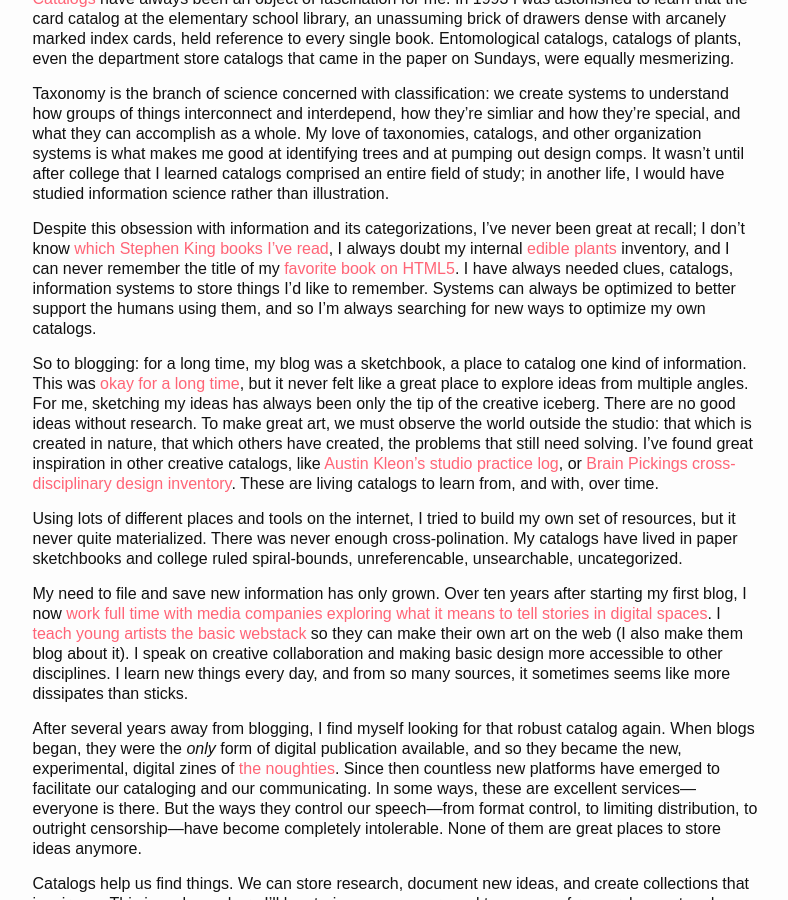
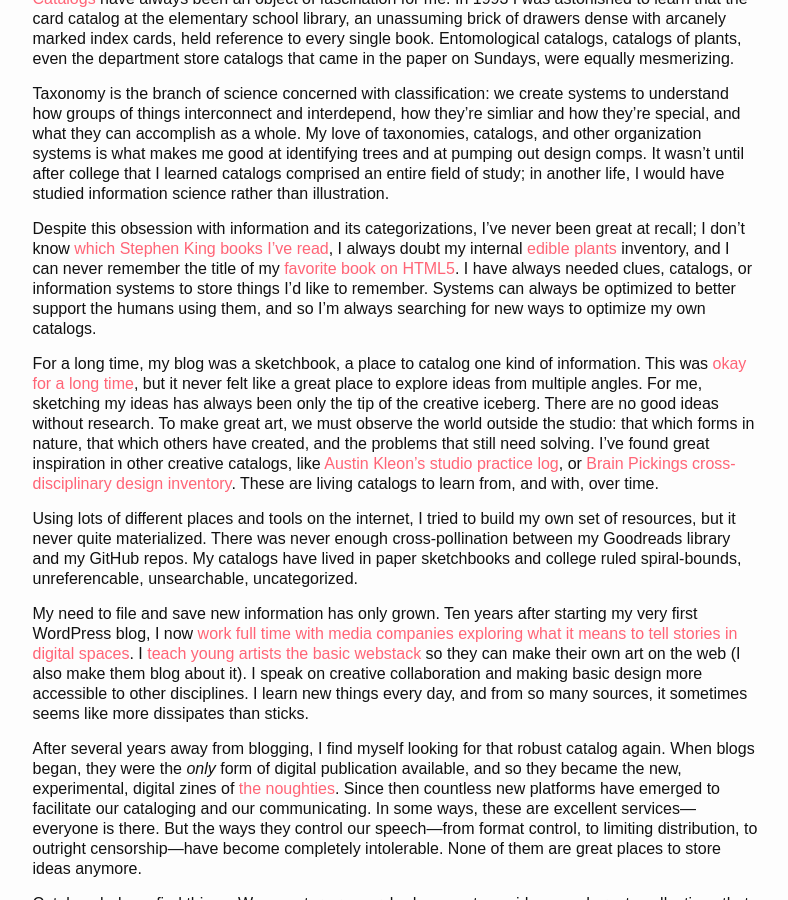
Before and after one commit to teenyrobots/teenyrobots.github.io2, a Jekyll site: the page built from _posts/2018-09-19-hello-world.md, in a window 1280 px wide and 900 px high, scrolled down 972 px. Shown: the whole window, without its empty margins (245-1033 px from the left). Built offline with Jekyll 4.4.1, drawn with Linux system fonts in a browser that asks for light colours.

Commit message:
final tweaks

```diff
--- a/_posts/2018-09-19-hello-world.md
+++ b/_posts/2018-09-19-hello-world.md
@@ -11,13 +11,13 @@ tags: bloggin
 
 Taxonomy is the branch of science concerned with classification: we create systems to understand how groups of things interconnect and interdepend, how they're simliar and how they're special, and what they can accomplish as a whole. My love of taxonomies, catalogs, and other organization systems is what makes me good at identifying trees and at pumping out design comps. It wasn't until after college that I learned catalogs comprised an entire field of study; in another life, I would have studied information science rather than illustration.
 
-Despite this obsession with information and its categorizations, I've never been great at recall; I don't know [which Stephen King books I've read](https://www.goodreads.com/review/list/1398297-joycer?utf8=%E2%9C%93&search%5Bquery%5D=stephen+king){:target="_blank"}, I always doubt my internal [edible plants](https://www.google.com/search?q=chicken+of+the+woods&source=lnms&tbm=isch&sa=X&ved=0ahUKEwiigK2AjcjdAhW7HjQIHQcfC9YQ_AUIDigB&biw=1680&bih=948){:target="_blank"} inventory, and I can never remember the title of my [favorite book on HTML5](https://books.google.com/books/about/HTML5.html?id=uuGbAgAAQBAJ&source=kp_book_description){:target="_blank"}. I have always needed clues, catalogs, information systems to store things I'd like to remember. Systems can always be optimized to better support the humans using them, and so I'm always searching for new ways to optimize my own catalogs.
+Despite this obsession with information and its categorizations, I've never been great at recall; I don't know [which Stephen King books I've read](https://www.goodreads.com/review/list/1398297-joycer?utf8=%E2%9C%93&search%5Bquery%5D=stephen+king){:target="_blank"}, I always doubt my internal [edible plants](https://www.google.com/search?q=chicken+of+the+woods&source=lnms&tbm=isch&sa=X&ved=0ahUKEwiigK2AjcjdAhW7HjQIHQcfC9YQ_AUIDigB&biw=1680&bih=948){:target="_blank"} inventory, and I can never remember the title of my [favorite book on HTML5](https://books.google.com/books/about/HTML5.html?id=uuGbAgAAQBAJ&source=kp_book_description){:target="_blank"}. I have always needed clues, catalogs, or information systems to store things I'd like to remember. Systems can always be optimized to better support the humans using them, and so I'm always searching for new ways to optimize my own catalogs.
 
-So to blogging: for a long time, my blog was a sketchbook, a place to catalog one kind of information. This was [okay for a long time](http://teenyrobots.tumblr.com){:target="_blank"}, but it never felt like a great place to explore ideas from multiple angles. For me, sketching my ideas has always been only the tip of the creative iceberg. There are no good ideas without research. To make great art, we must observe the world outside the studio: that which is created in nature, that which others have created, the problems that still need solving. I've found great inspiration in other creative catalogs, like [Austin Kleon's studio practice log](https://austinkleon.com/){:target="_blank"}, or [Brain Pickings cross-disciplinary design inventory](https://www.brainpickings.org/){:target="_blank"}. These are living catalogs to learn from, and with, over time.
+For a long time, my blog was a sketchbook, a place to catalog one kind of information. This was [okay for a long time](http://teenyrobots.tumblr.com){:target="_blank"}, but it never felt like a great place to explore ideas from multiple angles. For me, sketching my ideas has always been only the tip of the creative iceberg. There are no good ideas without research. To make great art, we must observe the world outside the studio: that which forms in nature, that which others have created, and the problems that still need solving. I've found great inspiration in other creative catalogs, like [Austin Kleon's studio practice log](https://austinkleon.com/){:target="_blank"}, or [Brain Pickings cross-disciplinary design inventory](https://www.brainpickings.org/){:target="_blank"}. These are living catalogs to learn from, and with, over time.
 
-Using lots of different places and tools on the internet, I tried to build my own set of resources, but it never quite materialized. There was never enough cross-polination. My catalogs have lived in paper sketchbooks and college ruled spiral-bounds, unreferencable, unsearchable, uncategorized.
+Using lots of different places and tools on the internet, I tried to build my own set of resources, but it never quite materialized. There was never enough cross-pollination between my Goodreads library and my GitHub repos. My catalogs have lived in paper sketchbooks and college ruled spiral-bounds, unreferencable, unsearchable, uncategorized.
 
-My need to file and save new information has only grown. Over ten years after starting my first blog, I now [work full time with media companies exploring what it means to tell stories in digital spaces](http://teenyrobots.net/work.html). I [teach young artists the basic webstack](https://www.cca.edu/academics/faculty/jrice2){:target="_blank"} so they can make their own art on the web (I also make them blog about it). I speak on creative collaboration and making basic design more accessible to other disciplines. I learn new things every day, and from so many sources, it sometimes seems like more dissipates than sticks.
+My need to file and save new information has only grown. Ten years after starting my very first WordPress blog, I now [work full time with media companies exploring what it means to tell stories in digital spaces](http://teenyrobots.net/work.html). I [teach young artists the basic webstack](https://www.cca.edu/academics/faculty/jrice2){:target="_blank"} so they can make their own art on the web (I also make them blog about it). I speak on creative collaboration and making basic design more accessible to other disciplines. I learn new things every day, and from so many sources, it sometimes seems like more dissipates than sticks.
 
 After several years away from blogging, I find myself looking for that robust catalog again. When blogs began, they were the *only* form of digital publication available, and so they became the new, experimental, digital zines of [the noughties](https://en.wiktionary.org/wiki/noughties){:target="_blank"}. Since then countless new platforms have emerged to facilitate our cataloging and our communicating. In some ways, these are excellent services—everyone is there. But the ways they control our speech—from format control, to limiting distribution, to outright censorship—have become completely intolerable. None of them are great places to store ideas anymore.
 
```
